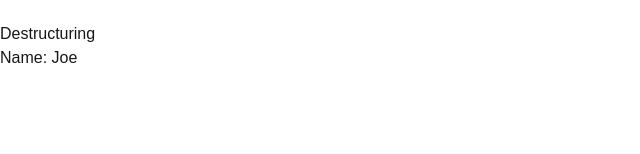
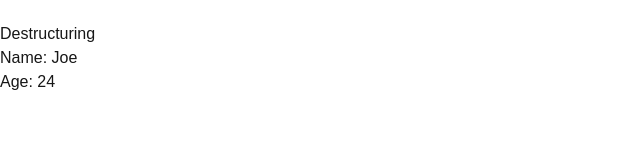
Before and after one commit to Jessie-Tang-Iu/cprg306-assignments, a Next.js app: page /week-3/objects in a window 1280 px wide. Shown: the part 146-300 px from the top of the page, without its empty margins (0-640 px from the left). Built offline with nearby package versions, Linux system fonts and the light colour scheme.

Commit message:
adding student Age for destructuring

```diff
--- a/app/week-3/objects/page.js
+++ b/app/week-3/objects/page.js
@@ -15,7 +15,7 @@ export default function ObjectPage(){
         }
     }
 
-    let {studentName} = studentOne;
+    let {studentName, studentAge} = studentOne;
 
     return(
         <main>
@@ -28,6 +28,7 @@ export default function ObjectPage(){
             <br />
             <h2>Destructuring</h2>
             <p>Name: {studentName}</p>
+            <p>Age: {studentAge}</p>
         </main>
     );
 }
```
